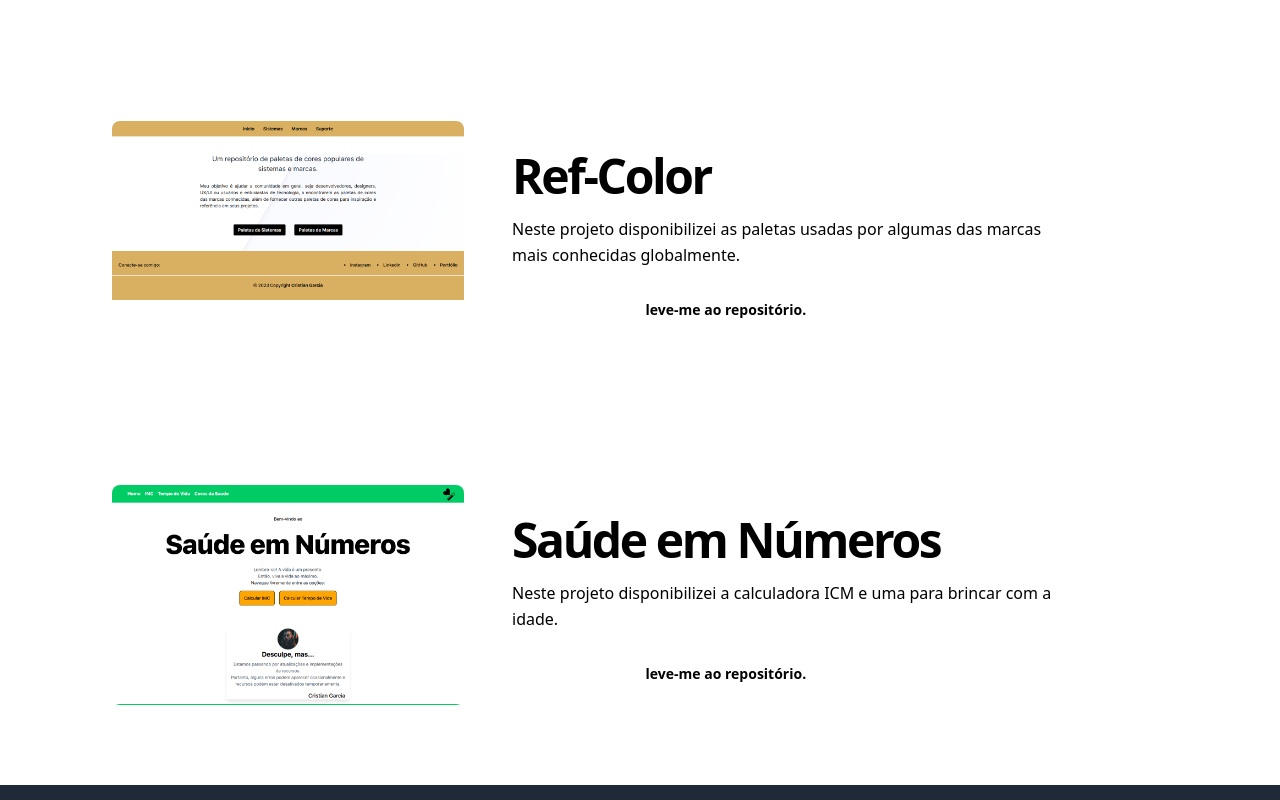
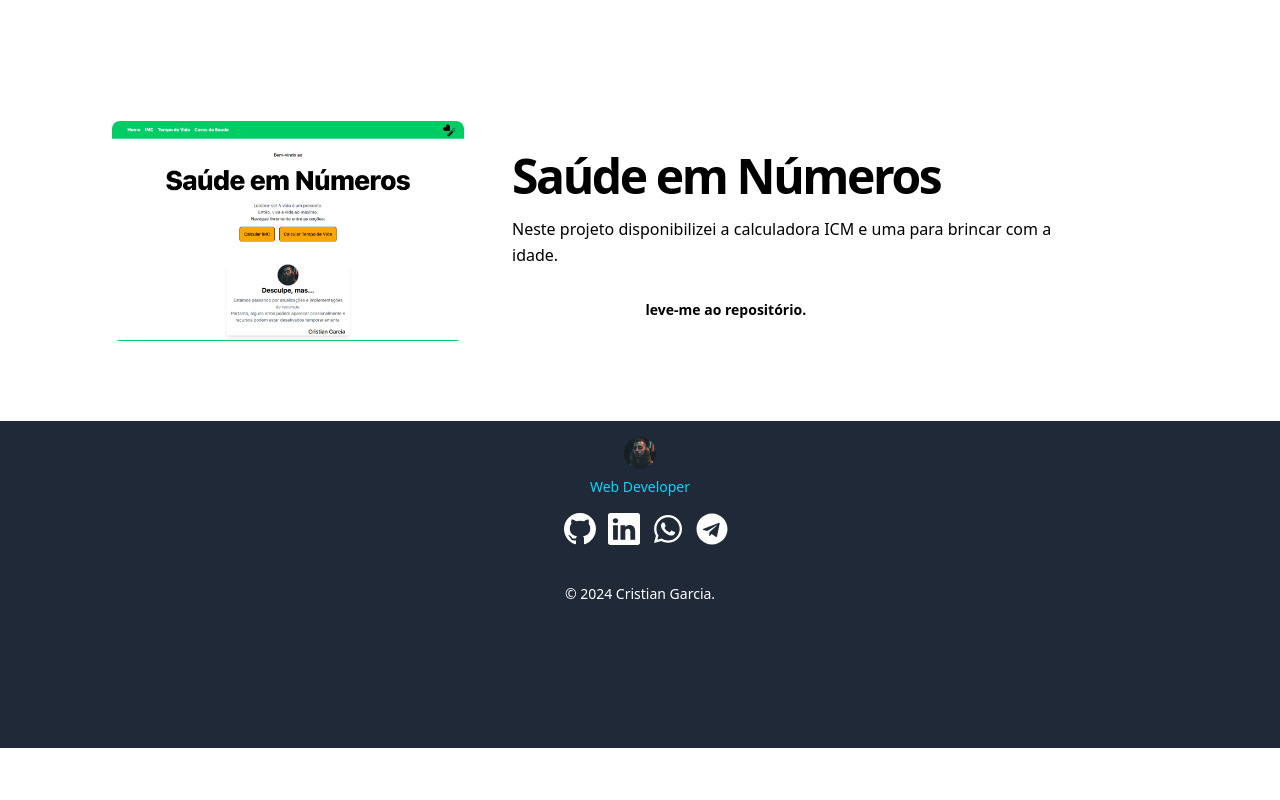
Before and after one commit to dev-garcia/portfolio, a Next.js app: page / in a window 1280 px wide. Shown: the part 1540-2340 px from the top of the page. After the commit the page ends 2288 px from the top, so only its background shows below. Built offline with nearby package versions, Linux system fonts and the light colour scheme.

Commit message:
chore: remove Ref-Color project card from Projetos component

```diff
--- a/src/components/projetos/projetos.tsx
+++ b/src/components/projetos/projetos.tsx
@@ -66,14 +66,6 @@ const Projetos: React.FC = () => {
       />
 
       <ProjectCard
-        title="Ref-Color"
-        description="Neste projeto disponibilizei as paletas usadas por algumas das marcas mais conhecidas globalmente."
-        imageSrc="/images/ref-color.png"
-        projectLink="https://ref-color-dev-garcia.vercel.app/"
-        repoLink="https://github.com/dev-garcia/Ref-Color"
-      />
-
-      <ProjectCard
         title="Saúde em Números"
         description="Neste projeto disponibilizei a calculadora ICM e uma para brincar com a idade."
         imageSrc="/images/saude-em-numeros.png"
```
